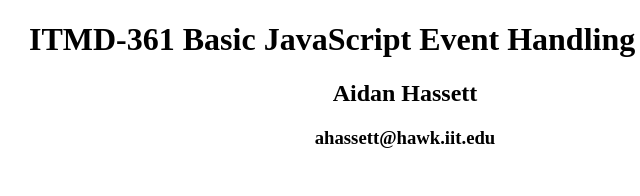
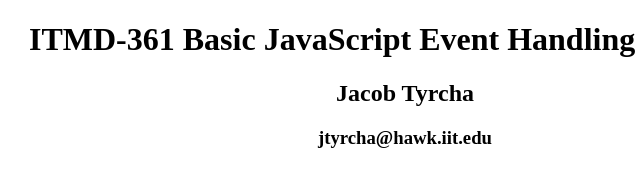
Before and after one commit to jtyrcha/lab8, a plain HTML site: page index.html in a window 1280 px wide. Shown: the top 196 px of the page, 235-875 px from the left. Drawn offline with Linux system fonts and the light colour scheme.

Commit message:
Update index.html

```diff
--- a/index.html
+++ b/index.html
@@ -8,8 +8,8 @@
 </head>
 <body>
   <h1 class="center">ITMD-361 Basic JavaScript Event Handling and DOM</h1>
-  <h2 class="center">Aidan Hassett</h2>
-  <h3 class="center">ahassett@hawk.iit.edu</h3>
+  <h2 class="center">Jacob Tyrcha</h2>
+  <h3 class="center">jtyrcha@hawk.iit.edu</h3>
   <div id="container">
     <input id="entryinput" type="text" name="textentry" placeholder="Enter a Message">
     <div id="entrybutton">Alert Me</div>
```
